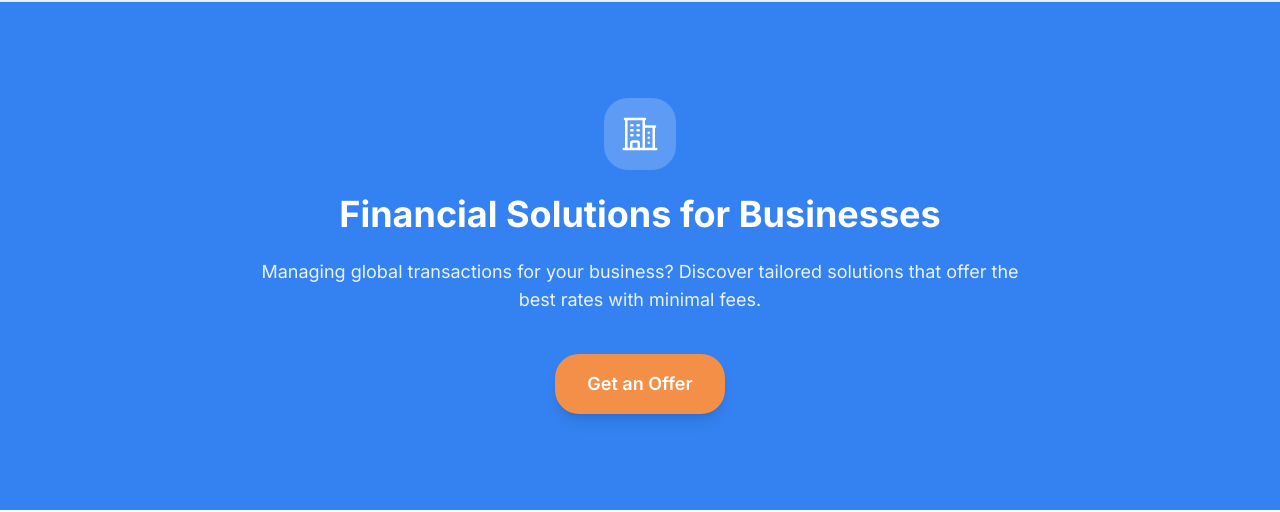
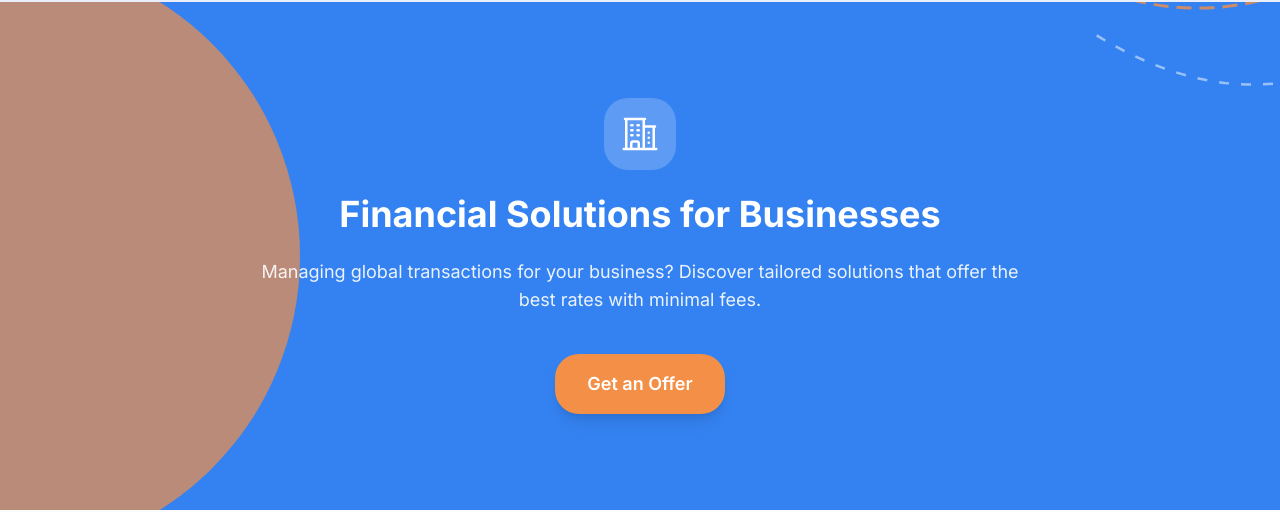
Before and after one commit to ronier83/worlcom-web, a React (Vite) app: page / in a window 1280 px wide. Shown: the part 2827-3339 px from the top of the page. Built offline with nearby package versions, Linux system fonts and the light colour scheme; a web font is replaced by a local one.

Commit message:
Update BusinessSolutions.jsx

```diff
--- a/src/components/BusinessSolutions.jsx
+++ b/src/components/BusinessSolutions.jsx
@@ -6,12 +6,75 @@ import { usePageLoadAnimation } from '../hooks/usePageLoadAnimation'
 
 /**
  * Business solutions section with heading, description, and Get an Offer CTA.
+ * Features decorative half-moon gradient background element.
  */
 export default function BusinessSolutions() {
   const shouldAnimate = usePageLoadAnimation()
   return (
-    <section id="business-solutions" className="bg-primary py-16 md:py-24">
-      <div className="mx-auto max-w-7xl px-4 sm:px-6 lg:px-8">
+    <section id="business-solutions" className="relative bg-primary py-16 md:py-24">
+      {/* Decorative half-moon gradient background on left */}
+      <div className="pointer-events-none absolute left-0 top-0 h-full w-full overflow-hidden" aria-hidden="true">
+        <svg
+          className="absolute left-0 top-1/2 h-[400px] w-[400px] -translate-x-1/2 -translate-y-1/2 md:h-[600px] md:w-[600px]"
+          viewBox="0 0 800 800"
+          fill="none"
+          xmlns="http://www.w3.org/2000/svg"
+        >
+          <circle cx="400" cy="400" r="400" fill="#F48F47" opacity="0.7" />
+        </svg>
+      </div>
+
+      {/* Decorative lines and arrow on top right */}
+      <div className="pointer-events-none absolute right-0 top-0 h-full w-full overflow-hidden" aria-hidden="true">
+        <svg
+          className="absolute right-0 top-0 h-[400px] w-[400px] -translate-y-1/3 translate-x-1/3 md:h-[500px] md:w-[500px]"
+          viewBox="0 0 500 500"
+          fill="none"
+          xmlns="http://www.w3.org/2000/svg"
+        >
+          {/* Curved dashed lines */}
+          <path
+            d="M 100 80 Q 200 120 300 80"
+            stroke="#FFFFFF"
+            strokeWidth="3"
+            strokeDasharray="12 10"
+            fill="none"
+            opacity="0.6"
+          />
+          <path
+            d="M 120 140 Q 240 200 360 150"
+            stroke="#F48F47"
+            strokeWidth="3"
+            strokeDasharray="15 8"
+            fill="none"
+            opacity="0.8"
+          />
+          <path
+            d="M 150 200 Q 280 280 400 230"
+            stroke="#FFFFFF"
+            strokeWidth="2.5"
+            strokeDasharray="10 12"
+            fill="none"
+            opacity="0.5"
+          />
+
+          {/* Paper plane arrow icon */}
+          <g transform="translate(80, 50) rotate(-25)">
+            <path
+              d="M 0 15 L 30 0 L 35 15 L 30 12 L 0 15 Z"
+              fill="#F48F47"
+              opacity="0.9"
+            />
+            <path
+              d="M 30 0 L 42 -8 L 35 15 Z"
+              fill="#FFFFFF"
+              opacity="0.95"
+            />
+          </g>
+        </svg>
+      </div>
+
+      <div className="relative mx-auto max-w-7xl px-4 sm:px-6 lg:px-8">
         <motion.div
           initial={shouldAnimate ? { opacity: 0, y: 24 } : false}
           {...(shouldAnimate ? { whileInView: { opacity: 1, y: 0 }, viewport: { once: true, margin: '-20px' } } : { animate: { opacity: 1, y: 0 } })}
```
